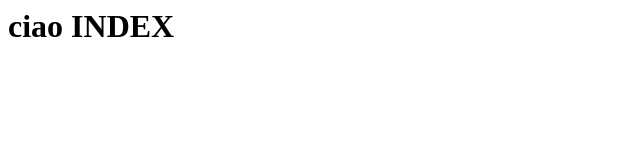
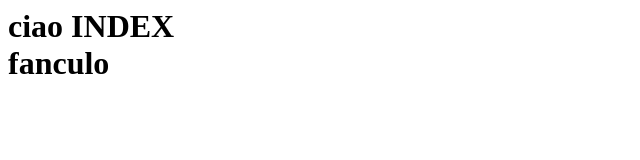
Before and after one commit to Andreee00442/Mio_repository, a plain HTML site: page index.html in a window 1280 px wide. Shown: the whole page, without its empty margins (0-640 px from the left). Drawn offline with Linux system fonts and the light colour scheme.

Commit message:
Update index.html

```diff
--- a/index.html
+++ b/index.html
@@ -3,6 +3,6 @@
          <title>ciao INDEX</title>
         </head>
         <body>
-          <h1>ciao INDEX</h1>
+          <h1>ciao INDEX<br> fanculo</h1>
         </body>
       </html>
```
